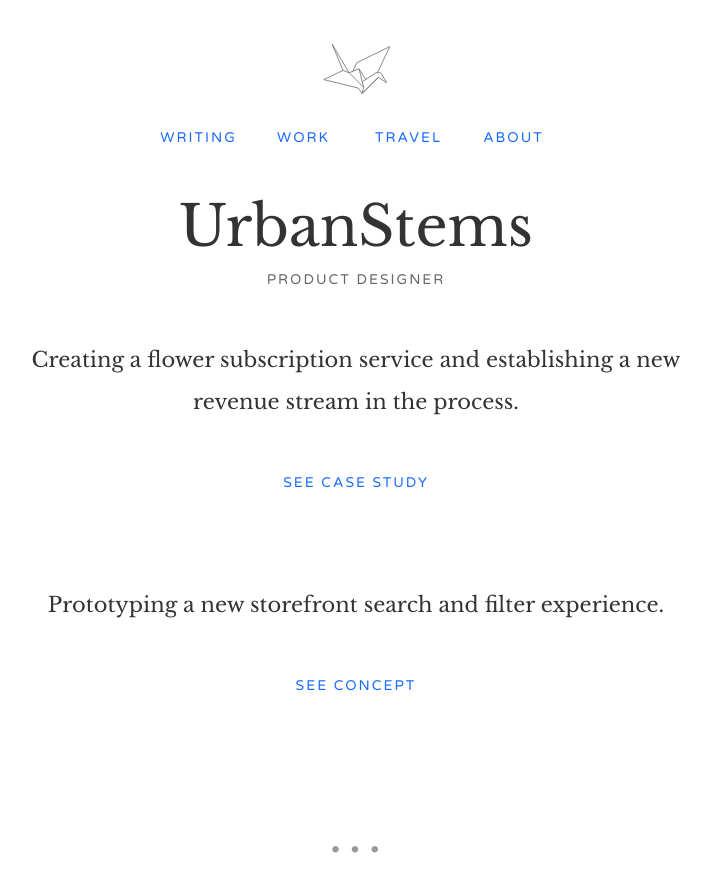
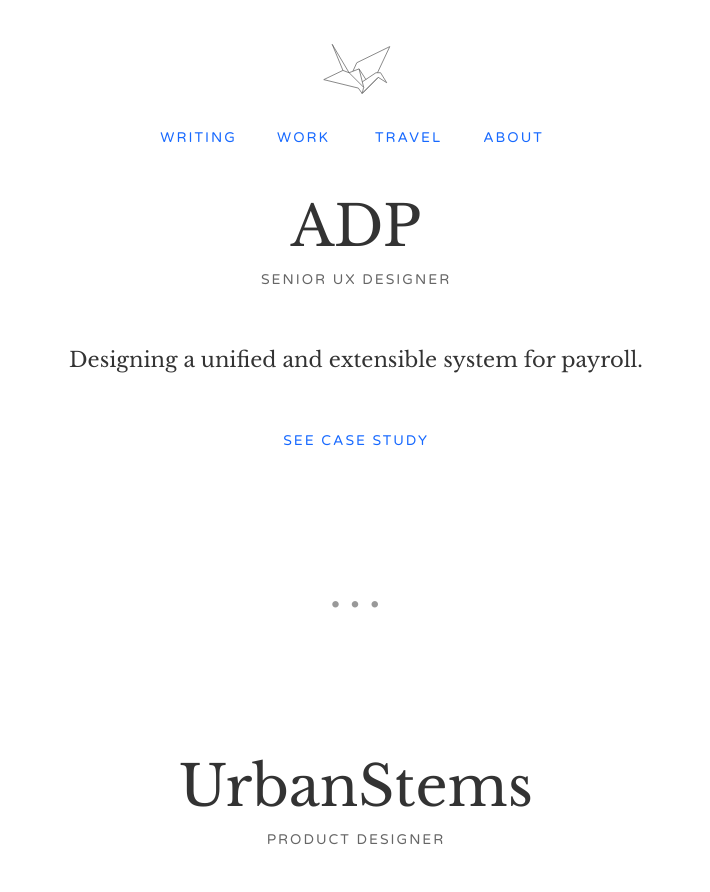
Before and after one commit to lancegutin/lancegutin.github.io, a Jekyll site: the page built from work/index.html, in a window 1280 px wide and 900 px high. Shown: the top 892 px of the window, without its empty margins (284-994 px from the left). Built offline with Jekyll 4.4.1, drawn with Linux system fonts in a browser that asks for light colours; nearby versions of some CDN libraries; some of the changed text lies outside the part shown.

Commit message:
Update index.html

```diff
--- a/work/index.html
+++ b/work/index.html
@@ -4,6 +4,27 @@
 ---
 
 <main role="main" class="row">
+
+  <div class="index">
+    <div class="title">
+      <h1 class="center">
+        <a href="adp.html">ADP</a>
+      </h1>
+      <div class="description">
+        Senior UX Designer
+      </div>
+    </div>
+
+    <div class="index">
+      <p class="center">
+        Designing a unified and extensible system for payroll.
+      </p>
+      <div class="description">
+        <a href="adp.html">See Case Study</a>
+      </div>
+    </div>
+
+<hr class="alt" />
 
   <div class="index">
     <div class="title">
@@ -44,7 +65,7 @@
 
 {% for work in site.pages reversed %}
  {% if work.path contains 'work' and work.title != 'Work' %}
-  {% if work.title != 'UrbanStems' %}
+  {% if work.title != 'UrbanStems' and work.title != 'ADP' %}
 
     <div class="index">
       <h1 class="center">
```
